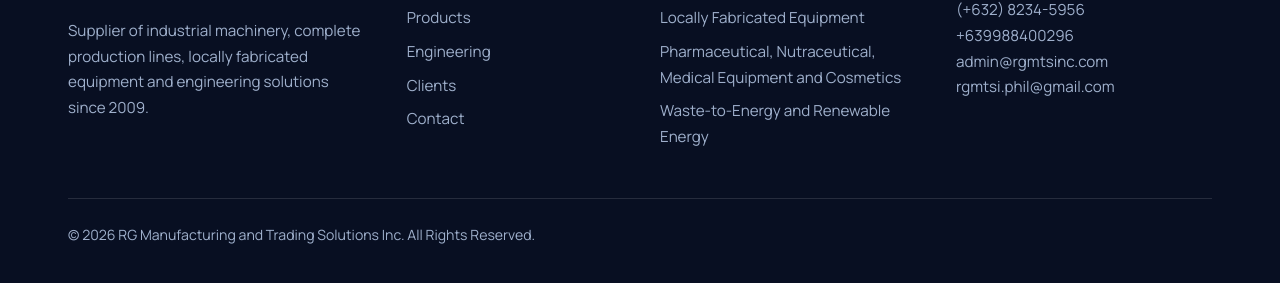
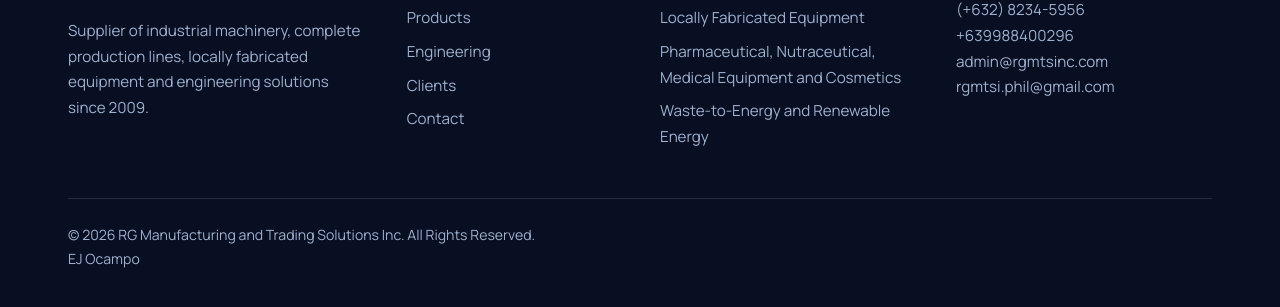
Before and after one commit to rgadmn1/newwesbite, a plain HTML site: page index.html in a window 1280 px wide. Shown: the part 8971-9278 px from the top of the page. Before the commit the page ends 9254 px from the top, so only its background shows below. Drawn offline with Linux system fonts and the light colour scheme.

Commit message:
Update index.html

```diff
--- a/index.html
+++ b/index.html
@@ -130,7 +130,7 @@ footer ul{list-style:none;padding:0;margin:0;display:grid;gap:8px}.fg{display:gr
 <div><h3>Quick links</h3><ul><li><a href="#about">About</a></li><li><a href="#products">Products</a></li><li><a href="#services">Engineering</a></li><li><a href="#clients">Clients</a></li><li><a href="#contact">Contact</a></li></ul></div>
 <div><h3>Product categories</h3><ul id="fc"></ul></div>
 <div><h3>Contact</h3><p>Taytay, Rizal, Philippines<br>(+632) 8234-5956<br>+639988400296<br>admin@rgmtsinc.com<br>rgmtsi.phil@gmail.com</p></div>
-</div><div class="copy">© 2026 RG Manufacturing and Trading Solutions Inc. All Rights Reserved.</div></div></footer>
+</div><div class="copy">© 2026 RG Manufacturing and Trading Solutions Inc. All Rights Reserved.<br>EJ Ocampo</div></div></footer>
 
 
 <script>
```
